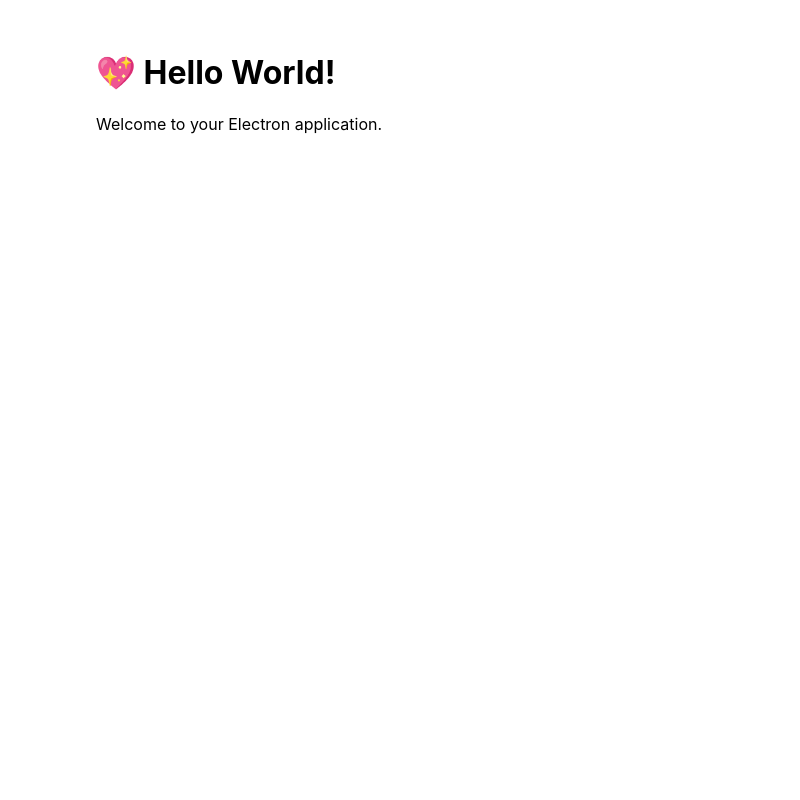
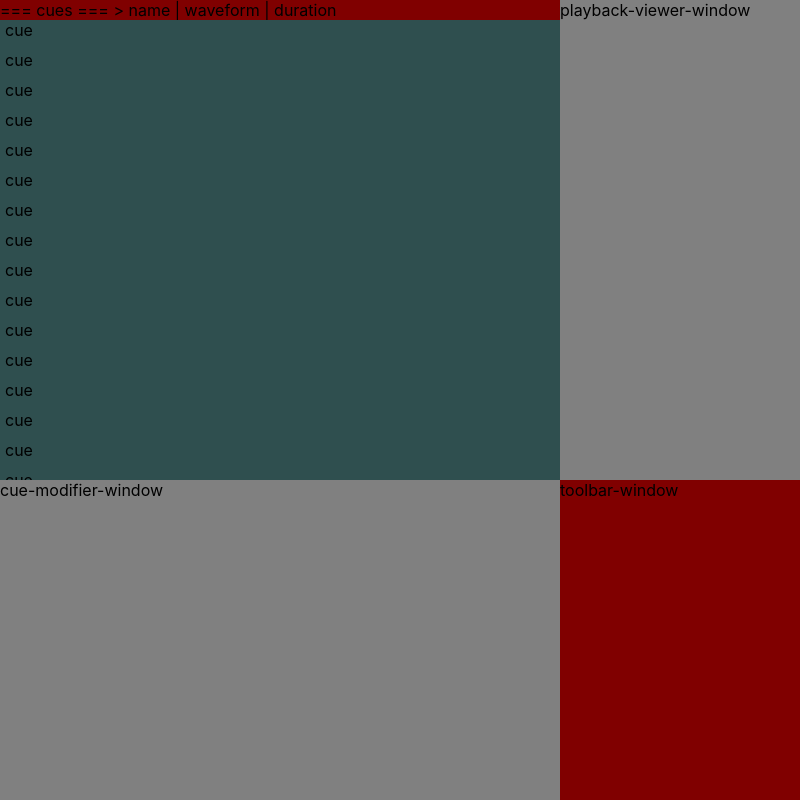
Before and after one commit to DannyZahariev/free-cue, an Electron app: page src/index.html in a window 800 px wide. Drawn offline with Linux system fonts and the light colour scheme.

Commit message:
rough layout

```diff
--- a/src/index.css
+++ b/src/index.css
@@ -1,7 +1,75 @@
 body {
   font-family: -apple-system, BlinkMacSystemFont, 'Segoe UI', Roboto, Helvetica,
     Arial, sans-serif;
-  margin: auto;
-  max-width: 38rem;
-  padding: 2rem;
+  margin: 0px;
 }
+
+.container {
+  /* display: flex; */
+  background-color: white;
+  overflow: auto
+}
+
+.window {
+  display: block;
+  float: left;
+
+  width: 50vw;
+  height: 50vh;
+
+  background-color: gray;
+  border-color: black;
+}
+
+.left-column {
+  width: 70vw;
+}
+
+#cue-viewer-window {
+  width: 70vw;
+  height: 60vh;
+
+  overflow-y: scroll;
+
+  background-color: maroon;
+}
+
+.cue {
+  height: 30px;
+  border-width: 2px;
+  padding: 0px 0px 0px 5px;
+
+
+  background-color: darkslategray;
+  border-color: black;
+}
+
+#playback-viewer-window {
+  width: 30vw;
+  height: 60vh;
+
+}
+
+#cue-modifier-window {
+  width: 70vw;
+  height: 40vh;
+}
+
+#toolbar-window {
+  width: 30vw;
+  height: 40vh;
+
+  background-color: maroon;
+}
+
+
+ue-viewer-window">
+        test
+      </div>
+      <div class="window" id="playback-viewer-window">
+        test2
+      </div>
+      <div class="window" id="cue-modifier-window">
+        3
+      </div>
+      <div class="window" id="toolbar-window">
--- a/src/index.html
+++ b/src/index.html
@@ -2,18 +2,78 @@
 <html>
   <head>
     <meta charset="UTF-8" />
-    <title> test mom</title>
+    <title>Hello World!</title>
     <link rel="stylesheet" href="index.css" />
-
-    <script defer src="render.js"></script>
-
   </head>
   <body>
-    <h1>💖 Hello World!</h1>
-    <p>Welcome to your Electron application.</p>
+    <div class="container">
+      <div class="window" id="cue-viewer-window">
+        <div class="label">
+          === cues === > name |  waveform   |  duration
+        </div>
+        <div class="cue">
+            cue
+        </div>
+        <div class="cue">
+          cue
+        </div>
+        <div class="cue">
+          cue
+        </div>
+        <div class="cue">
+          cue
+        </div>
+        <div class="cue">
+          cue
+        </div>
+        <div class="cue">
+          cue
+        </div>
+        <div class="cue">
+          cue
+        </div>
+        <div class="cue">
+          cue
+        </div>
+        <div class="cue">
+          cue
+        </div>
+        <div class="cue">
+          cue
+        </div>
+        <div class="cue">
+          cue
+        </div>
+        <div class="cue">
+          cue
+        </div>
+        <div class="cue">
+          cue
+        </div>
+        <div class="cue">
+          cue
+        </div>
+        <div class="cue">
+          cue
+        </div>
+        <div class="cue">
+          cue
+        </div>
+        <div class="cue">
+          cue
+        </div>
 
-    <video></video>
-
+        cue-viewer-window
+      </div>
+      <div class="window" id="playback-viewer-window">
+        playback-viewer-window
+      </div>
+      <div class="window" id="cue-modifier-window">
+        cue-modifier-window
+      </div>
+      <div class="window" id="toolbar-window">
+        toolbar-window
+      </div>
+    </div>
   </body>
-
 </html>
--- a/src/index.js
+++ b/src/index.js
@@ -14,7 +14,6 @@ const createWindow = () => {
     height: 600,
     webPreferences: {
       preload: path.join(__dirname, 'preload.js'),
-      nodeIntegration: true,
     },
   });
 
```
Also changed, not shown: src/render.js (deleted), 1 other file.
